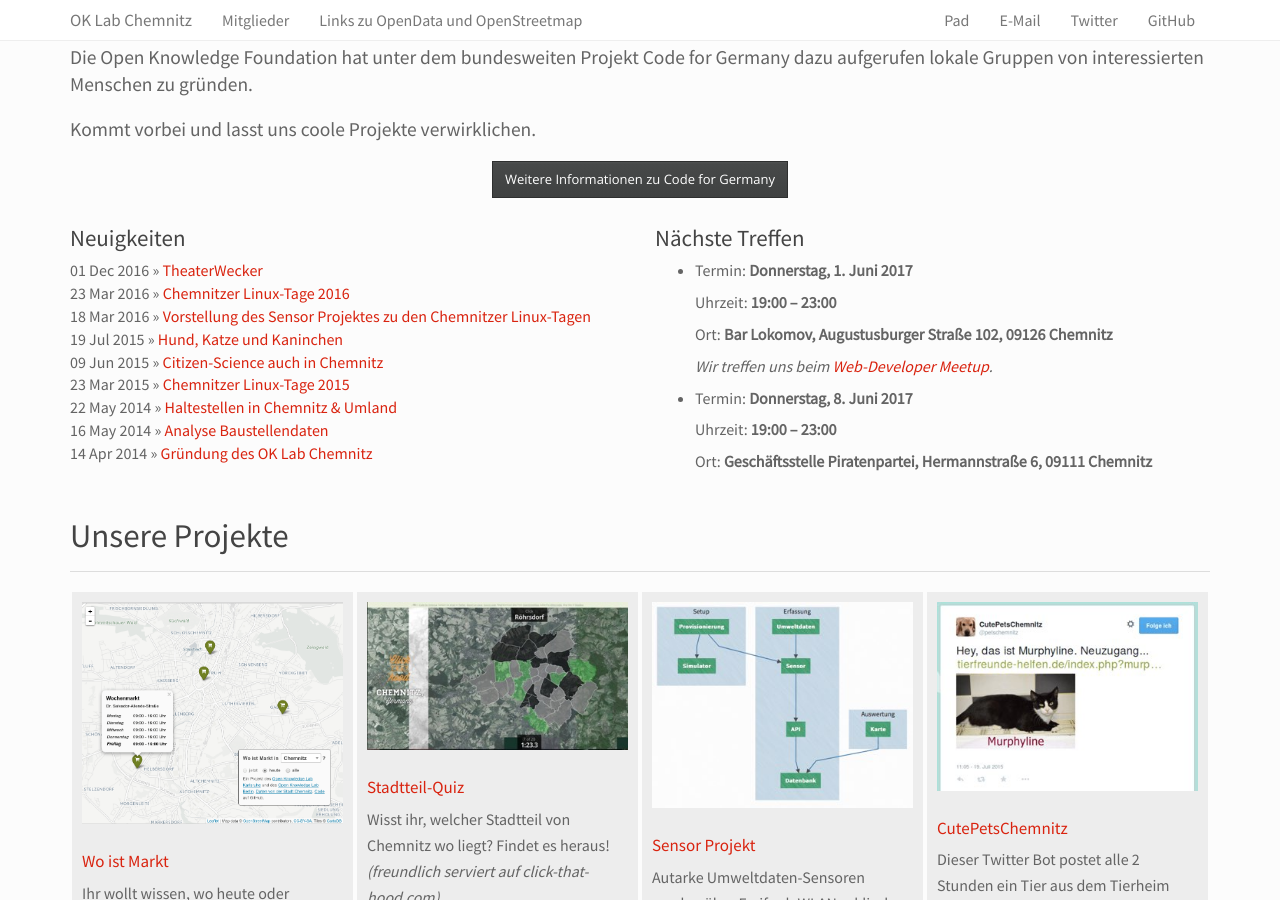
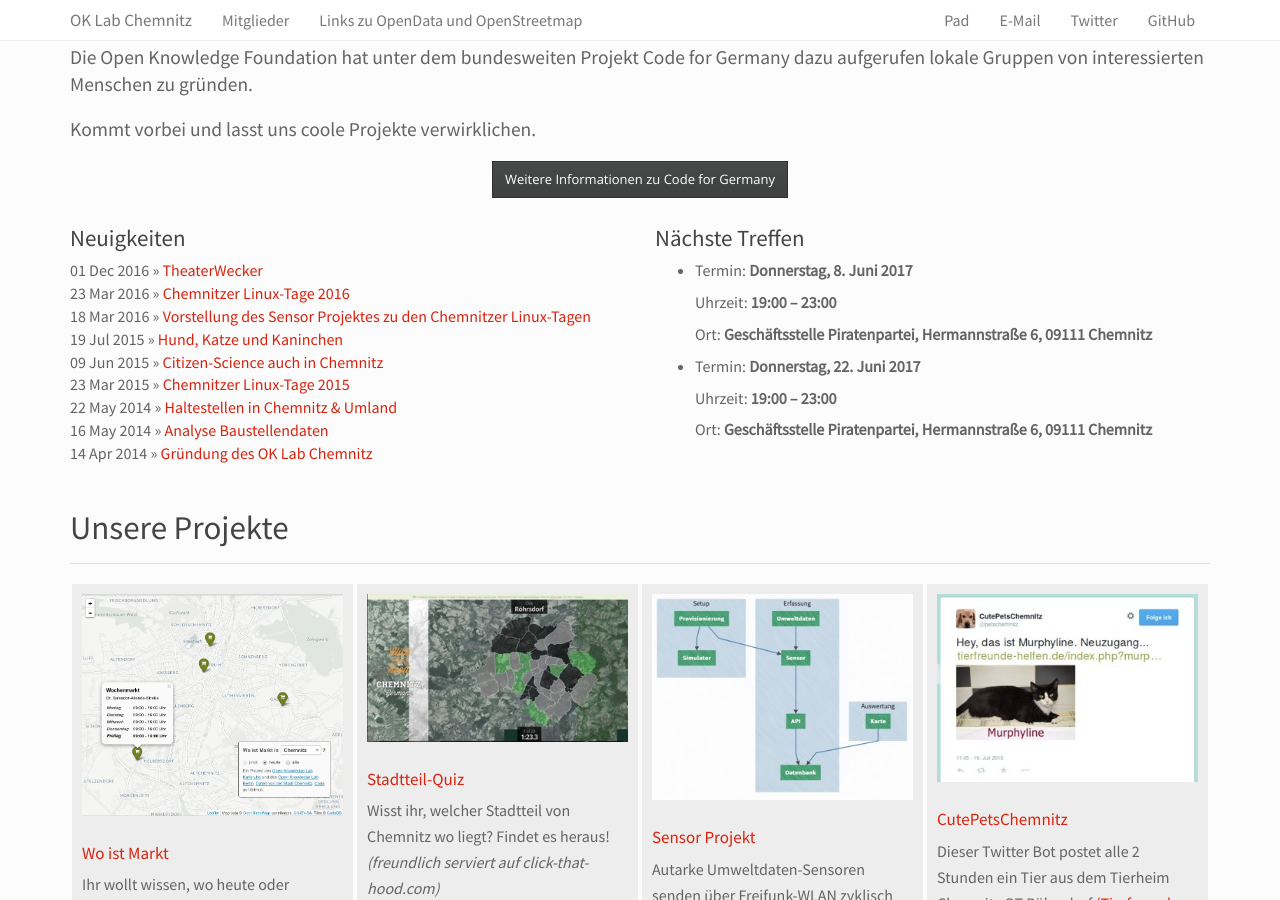
Before and after one commit to CodeforChemnitz/codeforchemnitz.github.io, a Jekyll site: the page built from index.html, in a window 1280 px wide and 900 px high, scrolled down 1282 px. Built offline with Jekyll 4.4.1, drawn with Linux system fonts in a browser that asks for light colours.

Commit message:
Update events

```diff
--- a/_data/treffen.yml
+++ b/_data/treffen.yml
@@ -1,16 +1,16 @@
 # comment day to have a "unknown event date" message
+# location: Geschäftsstelle Piratenpartei, Hermannstraße 6, 09111 Chemnitz
 # location: Bar Lokomov, Augustusburger Straße 102, 09126 Chemnitz
-# location: Geschäftsstelle Piratenpartei, Hermannstraße 6, 09111 Chemnitz
-
-- day: Donnerstag
-  day-nr: 1
-  month: Juni 2017
-  time: "19:00 – 23:00"
-  location: Bar Lokomov, Augustusburger Straße 102, 09126 Chemnitz
-  more: Wir treffen uns beim <a href="https://www.meetup.com/de-DE/Web-Developer-Chemnitz/">Web-Developer Meetup</a>.
+# more: Wir treffen uns beim <a href="https://www.meetup.com/de-DE/Web-Developer-Chemnitz/">Web-Developer-Meetup</a>.
 
 - day: Donnerstag
   day-nr: 8
   month: Juni 2017
   time: "19:00 – 23:00"
   location: Geschäftsstelle Piratenpartei, Hermannstraße 6, 09111 Chemnitz
+
+- day: Donnerstag
+  day-nr: 22
+  month: Juni 2017
+  time: "19:00 – 23:00"
+  location: Geschäftsstelle Piratenpartei, Hermannstraße 6, 09111 Chemnitz
```
